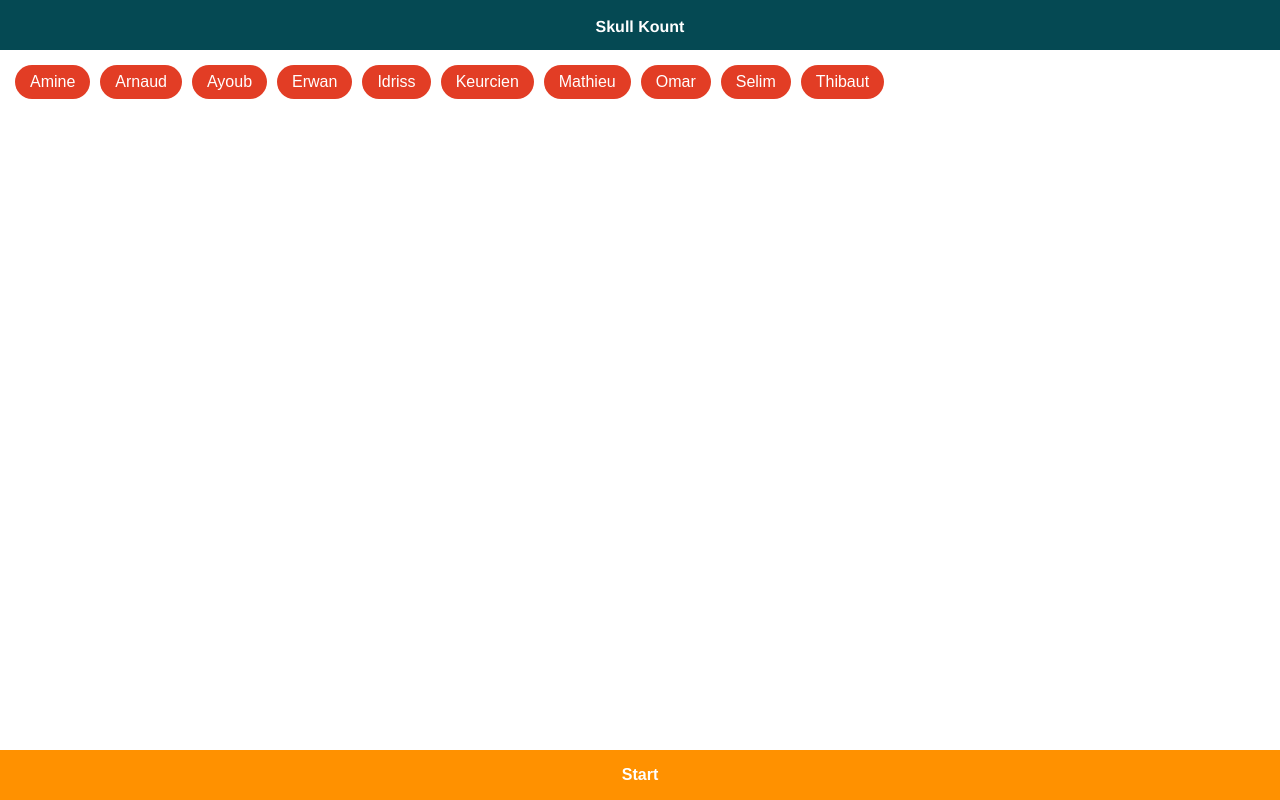
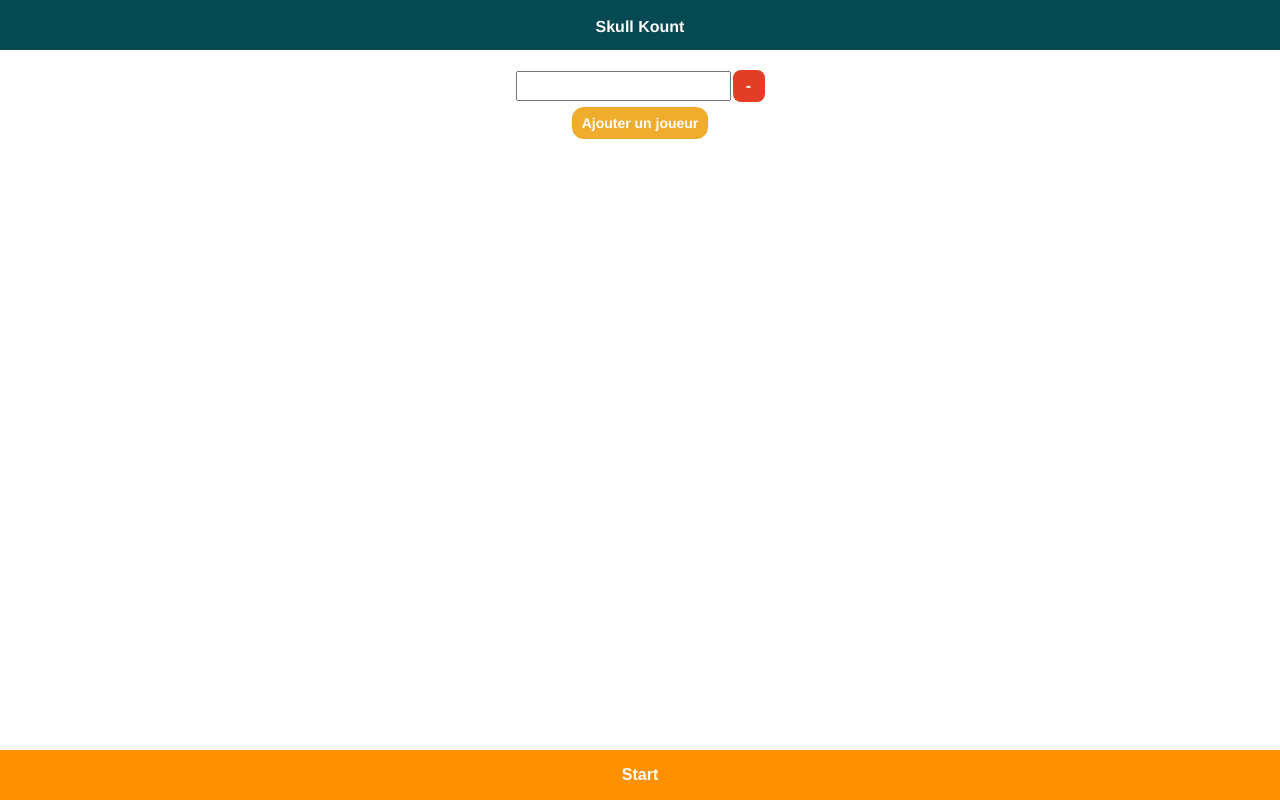
Before and after one commit to keurcien/skull-kount, a Vue app: page / in a window 1280 px wide. Built offline with nearby package versions, Linux system fonts and the light colour scheme.

Commit message:
Add a player input

```diff
--- a/package.json
+++ b/package.json
@@ -1,6 +1,6 @@
 {
 	"name": "skull-kount",
-  "version": "0.1.0",
+	"version": "0.1.1",
 	"private": true,
 	"scripts": {
 		"serve": "vue-cli-service serve",
--- a/src/components/Round.vue
+++ b/src/components/Round.vue
@@ -52,7 +52,7 @@ export default {
 			let nb_cards = 0;
 			for (let j = 0; j < this.activePlayers.length; j++) {
 				nb_cards +=
-					this.scoreboard[this.activePlayers[j].name][this.roundNumber].result;
+					this.scoreboard[this.activePlayers[j]][this.roundNumber].result;
 			}
 			return nb_cards;
 		},
--- a/src/components/RoundInput.vue
+++ b/src/components/RoundInput.vue
@@ -1,6 +1,6 @@
 <template>
 	<div class="round-input">
-		<span class="round-player-name">{{ player.name }}</span>
+		<span class="round-player-name">{{ player }}</span>
 		<span style="font-weight: 700" v-if="!isResultRound">{{ value }}</span>
 		<span
 			v-else
@@ -20,7 +20,7 @@
 import { mapActions, mapGetters } from "vuex";
 export default {
 	props: {
-		player: Object,
+		player: String,
 	},
 	data() {
 		return {
@@ -37,10 +37,10 @@ export default {
 		increment() {
 			if (this.value < this.roundNumber) this.value++;
 			if (this.roundType == "Bets") {
-				this.submitPlayerBet({ playerName: this.player.name, bet: this.value });
+				this.submitPlayerBet({ playerName: this.player, bet: this.value });
 			} else {
 				this.submitPlayerResult({
-					playerName: this.player.name,
+					playerName: this.player,
 					result: this.value,
 				});
 			}
@@ -48,10 +48,10 @@ export default {
 		decrement() {
 			if (this.value > 0) this.value--;
 			if (this.roundType == "Bets") {
-				this.submitPlayerBet({ playerName: this.player.name, bet: this.value });
+				this.submitPlayerBet({ playerName: this.player, bet: this.value });
 			} else {
 				this.submitPlayerResult({
-					playerName: this.player.name,
+					playerName: this.player,
 					result: this.value,
 				});
 			}
@@ -70,7 +70,7 @@ export default {
 			}
 		},
 		currentBet() {
-			return this.scoreboard[this.player.name][this.roundNumber].bet;
+			return this.scoreboard[this.player][this.roundNumber].bet;
 		},
 		betIsCorrect() {
 			return this.currentBet == this.value;
@@ -84,7 +84,7 @@ export default {
 		bonus: function (val) {
 			if (val) {
 				this.submitPlayerBonus({
-					playerName: this.player.name,
+					playerName: this.player,
 					bonus: parseInt(val),
 				});
 			}
--- a/src/components/Scoreboard.vue
+++ b/src/components/Scoreboard.vue
@@ -41,7 +41,7 @@ export default {
 		scores() {
 			return this.activePlayers
 				.map((p) => {
-					return { player: p.name, score: this.calcPlayerScore(p.name) };
+					return { player: p, score: this.calcPlayerScore(p) };
 				})
 				.sort((a, b) => (a.score > b.score ? -1 : 1));
 		},
--- a/src/registerServiceWorker.js
+++ b/src/registerServiceWorker.js
@@ -1,32 +1,34 @@
 /* eslint-disable no-console */
 
-import { register } from 'register-service-worker'
+import { register } from "register-service-worker";
 
-if (process.env.NODE_ENV === 'production') {
+if (process.env.NODE_ENV === "production") {
 	register(`${process.env.BASE_URL}service-worker.js`, {
-    ready () {
+		ready() {
 			console.log(
-        'App is being served from cache by a service worker.\n' +
-        'For more details, visit https://goo.gl/AFskqB'
-      )
+				"App is being served from cache by a service worker.\n" +
+					"For more details, visit https://goo.gl/AFskqB"
+			);
 		},
-    registered () {
-      console.log('Service worker has been registered.')
+		registered() {
+			console.log("Service worker has been registered.");
 		},
-    cached () {
-      console.log('Content has been cached for offline use.')
+		cached() {
+			console.log("Content has been cached for offline use.");
 		},
-    updatefound () {
-      console.log('New content is downloading.')
+		updatefound() {
+			console.log("New content is downloading.");
 		},
-    updated () {
-      console.log('New content is available; please refresh.')
+		updated() {
+			console.log("New content is available; please refresh.");
 		},
-    offline () {
-      console.log('No internet connection found. App is running in offline mode.')
+		offline() {
+			console.log(
+				"No internet connection found. App is running in offline mode."
+			);
 		},
-    error (error) {
-      console.error('Error during service worker registration:', error)
+		error(error) {
+			console.error("Error during service worker registration:", error);
+		},
+	});
 }
-  })
-}
--- a/src/store/modules/game.js
+++ b/src/store/modules/game.js
@@ -3,6 +3,19 @@ const state = {
 	roundNumber: null,
 	roundType: "Bets",
 	activePlayers: [],
+	players: [""],
+	// players: [
+	// 	{ name: "Amine", isPlaying: true },
+	// 	{ name: "Arnaud", isPlaying: true },
+	// 	{ name: "Ayoub", isPlaying: true },
+	// 	{ name: "Erwan", isPlaying: true },
+	// 	{ name: "Idriss", isPlaying: true },
+	// 	{ name: "Keurcien", isPlaying: true },
+	// 	{ name: "Mathieu", isPlaying: true },
+	// 	{ name: "Omar", isPlaying: true },
+	// 	{ name: "Selim", isPlaying: true },
+	// 	{ name: "Thibaut", isPlaying: true },
+	// ],
 };
 
 const getters = {
@@ -10,6 +23,7 @@ const getters = {
 	roundNumber: (state) => state.roundNumber,
 	roundType: (state) => state.roundType,
 	activePlayers: (state) => state.activePlayers,
+	players: (state) => state.players,
 };
 
 const mutations = {
@@ -26,6 +40,9 @@ const mutations = {
 	setRoundType: (state, roundType) => {
 		state.roundType = roundType;
 	},
+	setPlayers: (state, players) => {
+		state.players = players;
+	},
 	setActivePlayers: (state, activePlayers) => {
 		state.activePlayers = activePlayers;
 	},
@@ -37,7 +54,7 @@ const mutations = {
 const actions = {
 	initScoreboard({ commit }, players) {
 		let scoreboard = {};
-		const activePlayers = players.filter((p) => p.isPlaying);
+		const activePlayers = players;
 		for (let k = 0; k < activePlayers.length; k++) {
 			let rounds = {};
 			for (let i = 1; i <= 12; i++) {
@@ -48,7 +65,7 @@ const actions = {
 					bonus: 0,
 				};
 			}
-			scoreboard[activePlayers[k].name] = rounds;
+			scoreboard[activePlayers[k]] = rounds;
 		}
 		commit("setScoreboard", scoreboard);
 		commit("setRoundNumber", 1);
--- a/src/views/Home.vue
+++ b/src/views/Home.vue
@@ -3,14 +3,19 @@
 		<Header />
 		<div v-if="!gameHasStarted" class="game-settings">
 			<div class="players-container">
-				<p
+				<div
+					class="player-input"
 					v-for="(player, index) in players"
 					:key="index"
-					@click="togglePlayerStatus(index)"
-					:class="{ active: player.isPlaying, inactive: !player.isPlaying }"
 				>
-					{{ player.name }}
-				</p>
+					<input v-model="players[index]" />
+					<button class="remove-player-btn" @click="removePlayer(index)">
+						-
+					</button>
+				</div>
+				<button id="add-player-btn" @click="addPlayer">
+					Ajouter un joueur
+				</button>
 			</div>
 			<button id="start-button" @click="startGame">Start</button>
 		</div>
@@ -36,20 +41,7 @@ export default {
 		Scoreboard,
 	},
 	data() {
-		return {
-			players: [
-				{ name: "Amine", isPlaying: true },
-				{ name: "Arnaud", isPlaying: true },
-				{ name: "Ayoub", isPlaying: true },
-				{ name: "Erwan", isPlaying: true },
-				{ name: "Idriss", isPlaying: true },
-				{ name: "Keurcien", isPlaying: true },
-				{ name: "Mathieu", isPlaying: true },
-				{ name: "Omar", isPlaying: true },
-				{ name: "Selim", isPlaying: true },
-				{ name: "Thibaut", isPlaying: true },
-			],
-		};
+		return {};
 	},
 	methods: {
 		...mapActions(["initScoreboard"]),
@@ -62,11 +54,27 @@ export default {
 		startGame() {
 			this.initGame();
 		},
+		removePlayer(index) {
+			let players = JSON.parse(JSON.stringify(this.players));
+			players.splice(index, 1);
+			this.$store.commit("setPlayers", players);
+		},
+		addPlayer() {
+			this.$store.commit("setPlayers", [...this.players, ""]);
+		},
 	},
 	computed: {
-		...mapGetters(["scoreboard", "roundNumber"]),
+		...mapGetters(["scoreboard", "roundNumber", "players"]),
 		gameHasStarted() {
 			return this.roundNumber != null;
+		},
+		playersEdited: {
+			get() {
+				return this.$store.state.game.players;
+			},
+			set(value) {
+				this.$store.commit("setPlayers", value);
+			},
 		},
 	},
 };
@@ -93,11 +101,8 @@ export default {
 }
 
 .players-container {
-	display: flex;
-	flex-wrap: wrap;
-	position: relative;
 	width: 100%;
-	padding: 10px;
+	padding: 20px;
 }
 
 .active {
@@ -119,4 +124,36 @@ export default {
 	text-align: center;
 	margin: 5px;
 }
+
+.player-input {
+	margin-bottom: 5px;
+}
+
+.remove-player-btn {
+	border-radius: 8px;
+	width: 32px;
+	height: 32px;
+	border: none;
+	font-weight: 700;
+	color: white;
+	margin-left: 2px;
+	background: #e23d25;
+}
+
+#add-player-btn {
+	margin: auto;
+	height: 32px;
+	width: fit-content;
+	padding-left: 10px;
+	padding-right: 10px;
+	border-radius: 12px;
+	border: none;
+	background: #f0ac2d;
+	color: #ffffff;
+	font-size: 14px;
+	font-weight: 600;
+	display: flex;
+	align-items: center;
+	justify-content: center;
+}
 </style>
```
Also changed, not shown: 1 other file (tests, documents, lock files or other folders). Lines whose indentation alone changed are shown as unchanged.
